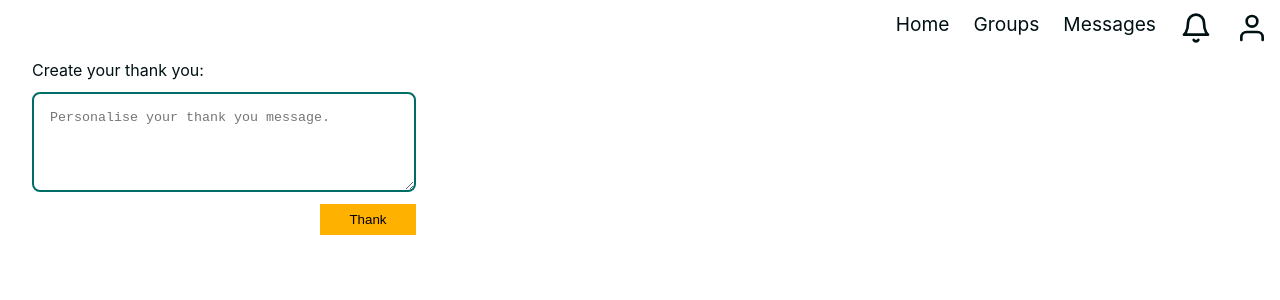
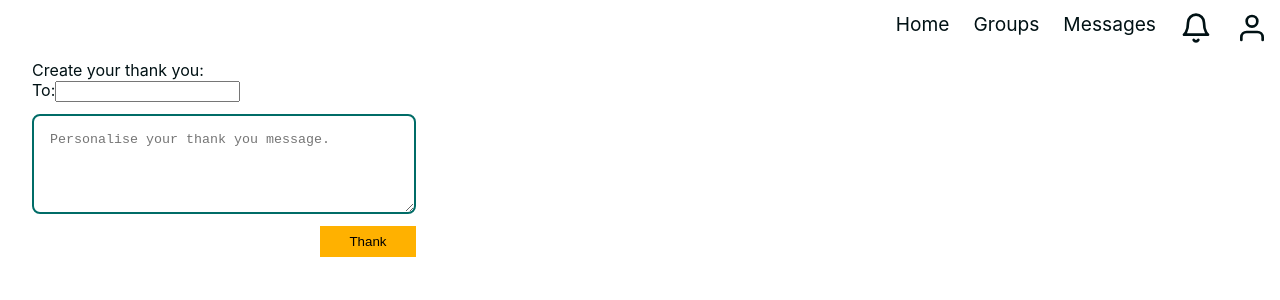
Before and after one commit to Andrew-Delaney/ThankWellHack, a React (Create React App) app in the folder thankwell/src/frontend/: page / in a window 1280 px wide. Shown: the top 300 px of the page. Built offline with nearby package versions, Linux system fonts and the light colour scheme.

Commit message:
Consume thank endpoint

```diff
--- a/thankwell/src/frontend/src/components/ThanksComposer/ThanksComposer.jsx
+++ b/thankwell/src/frontend/src/components/ThanksComposer/ThanksComposer.jsx
@@ -1,14 +1,26 @@
-import React, { useState } from 'react';
+import React, {useState} from 'react';
 import "./ThanksComposer.scss";
 import ActionButton from '../ActionButton/ActionButton';
 
-var ThanksComposer = () => {
+const ThanksComposer = () => {
     const [textInput, setTextInput] = useState("");
+    const [recipient, setRecipient] = useState("");
+
+    function submit() {
+        fetch(`/api/thanks?message=${textInput}&recipient=${recipient}`, {method: "POST"})
+            .then(response => response.json())
+            .then(data => console.log(data));
+    }
 
     return (
         <div className="ThanksComposer">
             <div className="ThanksComposer-input">
                 <label htmlFor="thanks-input">Create your thank you: </label>
+                <label htmlFor="thanks-input">
+                    <span className='recipient-input'>To:</span>
+                    <input type='text'
+                           onChange={input => setRecipient(input.target.value)}/>
+                </label>
                 <textarea
                     id="thanks-input"
                     className="ThanksComposer-input-text"
@@ -20,12 +32,12 @@ var ThanksComposer = () => {
                 <div className="ThanksComposer-input-submit">
                     <ActionButton
                         buttonText="Thank"
-                     onClick={() => console.log("Button Clicked!!!!!")}
+                        onClick={() => submit()}
                     />
                 </div>
             </div>
         </div>
     );
-}
+};
 
 export default ThanksComposer;
```
Also changed, not shown: thankwell/src/frontend/src/components/ThanksComposer/ThanksComposer.scss (line endings or trailing spaces). Lines whose indentation alone changed are shown as unchanged.
